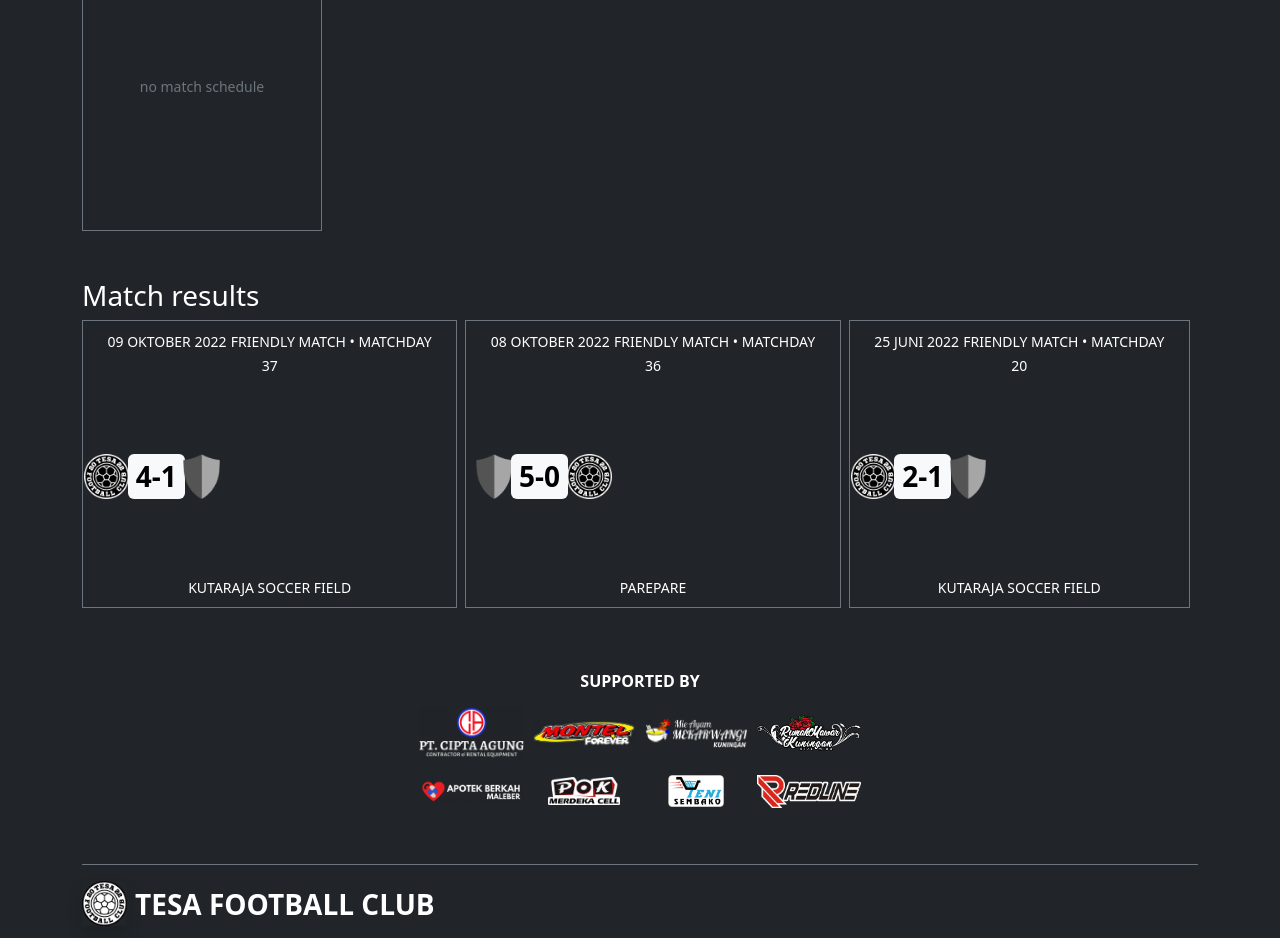
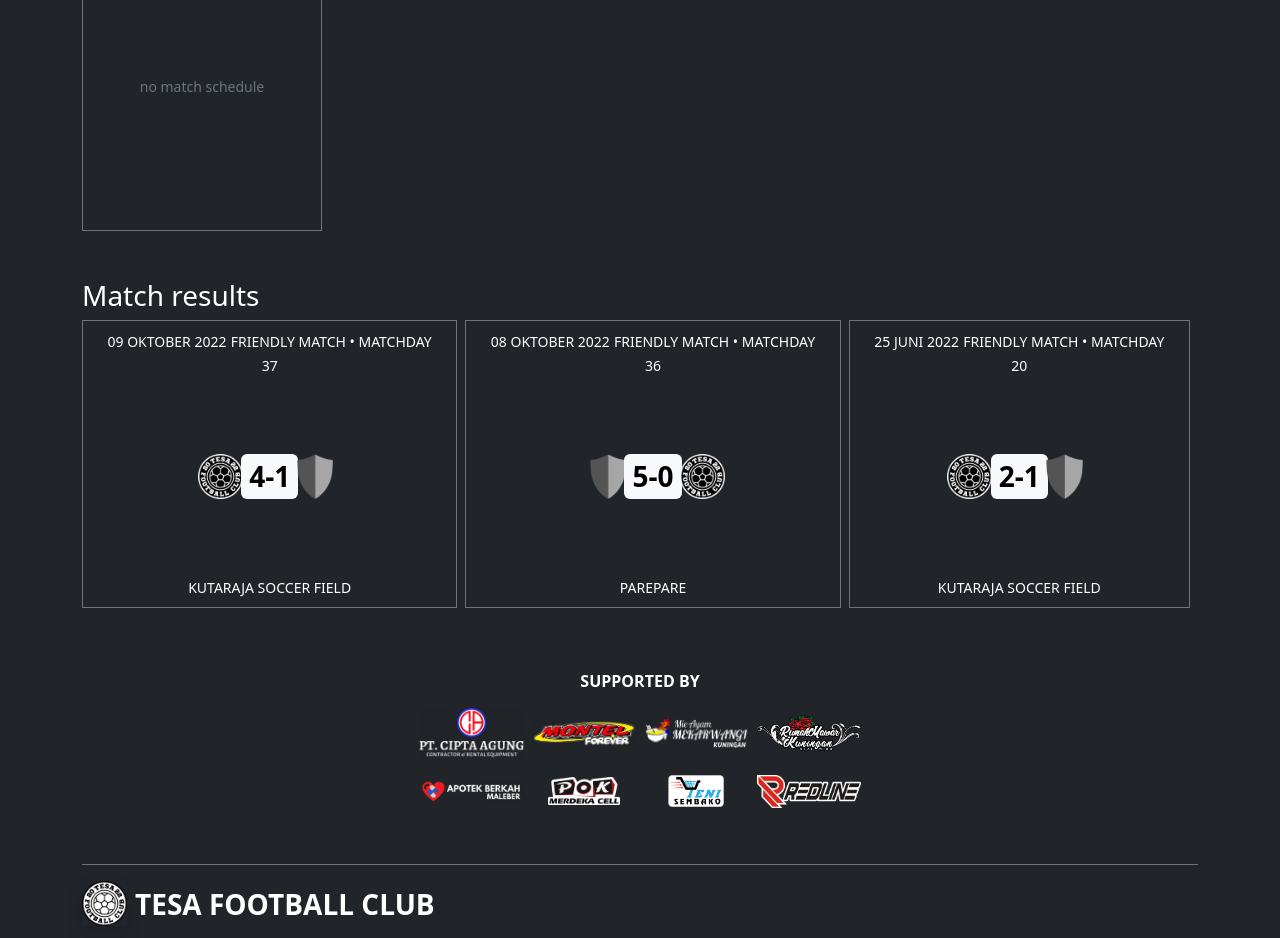
Before and after one commit to tesafc/tesafc.github.io, a Jekyll site: the page built from index.html, in a window 1280 px wide. Shown: the part 882-1820 px from the top of the page. Built offline with Jekyll 4.4.1, drawn with Linux system fonts in a browser that asks for light colours; nearby versions of some CDN libraries.

Commit message:
Update index.html

```diff
--- a/index.html
+++ b/index.html
@@ -70,7 +70,7 @@ description: tesa fc official website
           <small class="mb-0">{{ match.time }}</small>
           <small class="mb-0 px-0">{{ match.competition }} • {{ match.matchday }}</small>
         </div>
-        <div class="card-body d-flex flex-column justify-content-center align-items-start p-0">
+        <div class="card-body d-flex flex-column justify-content-center align-items-center p-0">
           <div class="row g-1">
             <div class="col-4 d-flex justify-content-end">
               <img src="{% if match.home-team.logo %}{{ match.home-team.logo | relative_url }}{% else %}{{ '/assets/img/logo/logo-blank.png' | relative_url }}{% endif %}" alt="" class="" width="auto" height="45">
```
